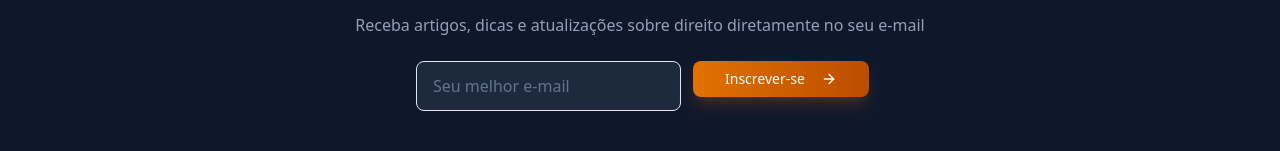
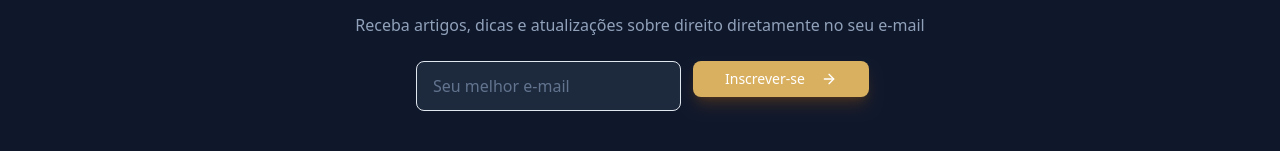
Before and after one commit to RichardFawkes/alexorpheo, a Next.js app: page /sobre in a window 1280 px wide. Shown: the part 3625-3776 px from the top of the page. Built offline with nearby package versions, Linux system fonts and the light colour scheme.

Commit message:
text-amber-400

```diff
--- a/components/layout/Footer.tsx
+++ b/components/layout/Footer.tsx
@@ -35,7 +35,7 @@ export default function Footer() {
                 placeholder="Seu melhor e-mail"
                 className="flex-1 px-4 py-3 rounded-lg bg-slate-800 border border-slate-700 text-white placeholder:text-slate-500 focus:outline-none focus:ring-2 focus:ring-amber-600"
               />
-              <Button className="bg-gradient-to-r from-amber-600 to-amber-700 text-white hover:from-amber-700 hover:to-amber-800 rounded-lg px-8 shadow-lg shadow-amber-600/20">
+              <Button className=" text-white hover:from-amber-700 hover:to-amber-800 rounded-lg px-8 shadow-lg shadow-amber-600/20">
                 Inscrever-se
                 <ArrowRight className="ml-2 h-4 w-4" />
               </Button>
```
